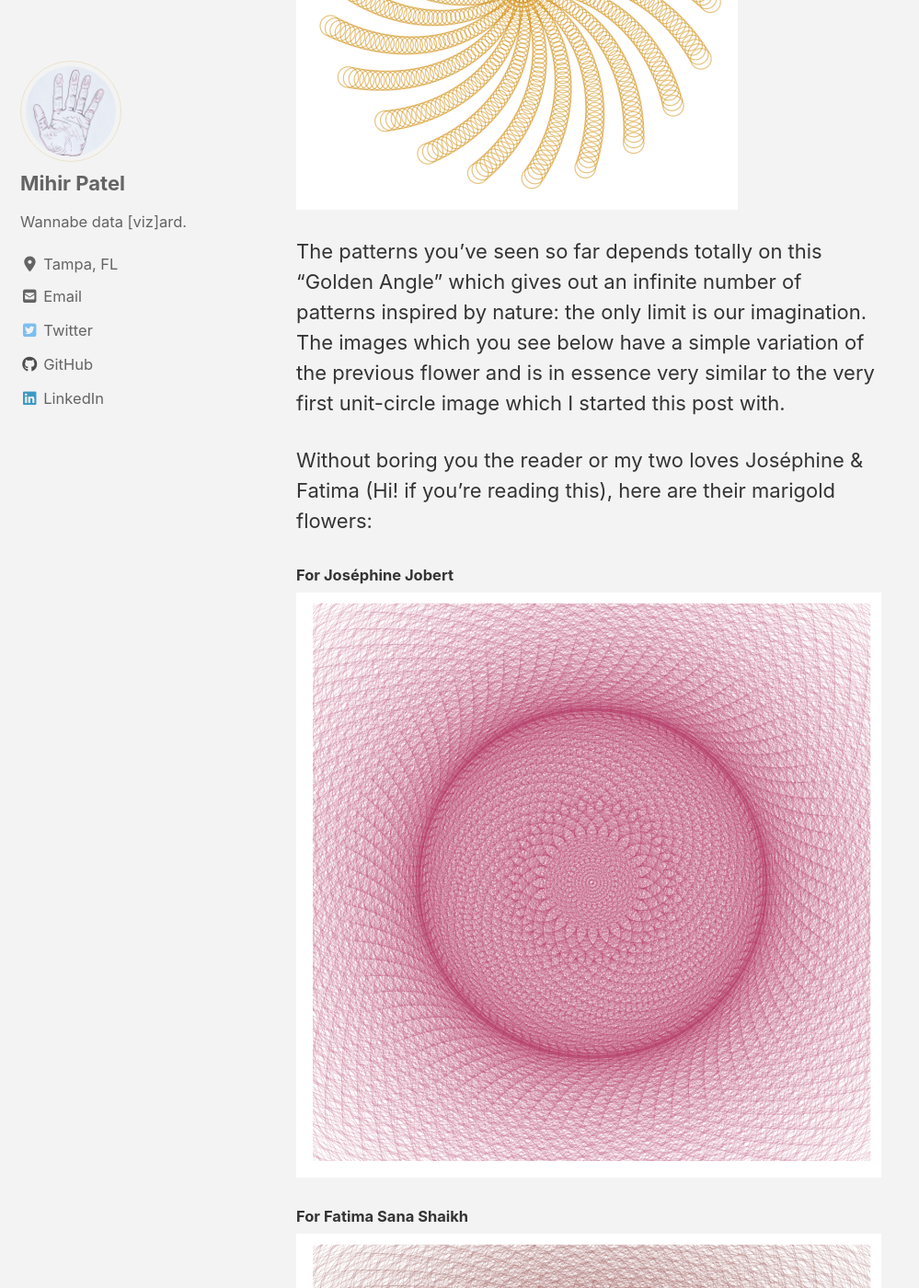
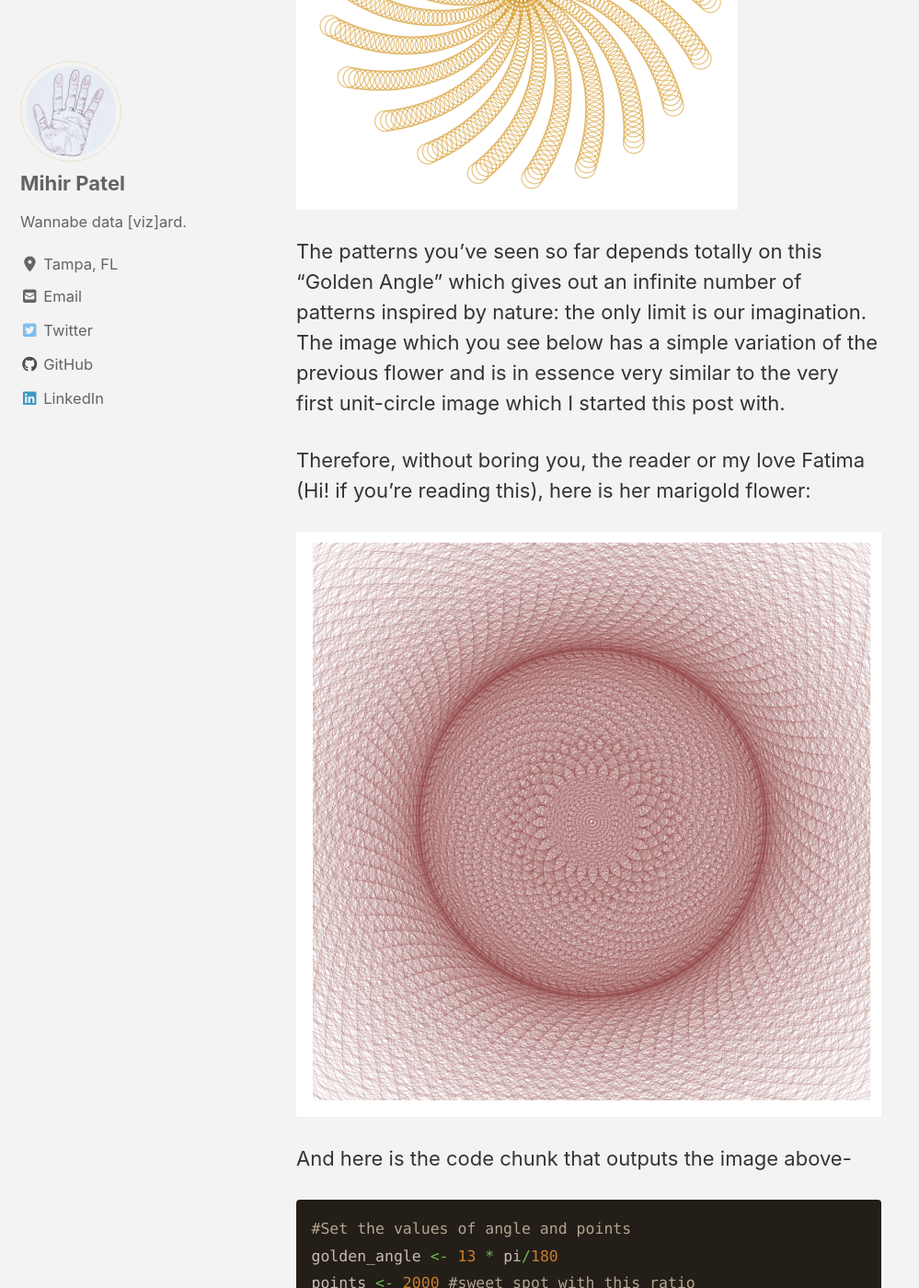
Before and after one commit to mihirp161/mihirp161.github.io, a Jekyll site: the page built from _posts/2020-02-16-marigold.md, in a window 1280 px wide and 1400 px high, scrolled down 4277 px. Shown: the whole window at 92% size, without its empty margins (0-999 px from the left). Built offline with Jekyll 4.4.1, drawn with Linux system fonts in a browser that asks for light colours; cached includes are drawn as plain includes; nearby versions of some CDN libraries; some of the changed text lies outside the part shown.

Commit message:
Update 2020-02-16-marigold.md

````diff
--- a/_posts/2020-02-16-marigold.md
+++ b/_posts/2020-02-16-marigold.md
@@ -8,7 +8,7 @@ mathjax: "true"
 ---
 R is a tool for doing serious statistics and data analysis. But not everything in life can be serious, life is also beautiful, and R can make beautiful things too. R can make art like [here](https://toadhanks.github.io/julia/), [here](https://toadhanks.github.io/barnsleysFern/) or [here](https://toadhanks.github.io/mandelbrot/).
 
-But today, I wanted to create marigold flowers for the Valentine's Day, and dedicate them to [Joséphine Jobert](https://en.wikipedia.org/wiki/Joséphine_Jobert) and [Fatima Sana Shaikh](https://en.wikipedia.org/wiki/Fatima_Sana_Shaikh), (only) two of my crushes.
+But today, I wanted to create a marigold flower for the Valentine's Day, and dedicate it to one & only [Fatima Sana Shaikh](https://en.wikipedia.org/wiki/Fatima_Sana_Shaikh).
 
 A rather short **source code** for this post can be found on my [GitHub](https://github.com/ToadHanks/marigold-phyllotaxis_R).
 
@@ -37,17 +37,13 @@ As you can see these patterns are very sensitive to the angle between the points
 
    <img src="{{ site.url }}{{ site.baseurl }}/images/marigold/angled_spiral.png" alt="">
 
-The patterns you've seen so far depends totally on this "Golden Angle" which gives out an infinite number of patterns inspired by nature: the only limit is our imagination. The images which you see below have a simple variation of the previous flower and is in essence very similar to the very first unit-circle image which I started this post with.
+The patterns you've seen so far depends totally on this "Golden Angle" which gives out an infinite number of patterns inspired by nature: the only limit is our imagination. The image which you see below has a simple variation of the previous flower and is in essence very similar to the very first unit-circle image which I started this post with.
 
-Without boring you the reader or my two loves Joséphine & Fatima (Hi! if you're reading this), here are their marigold flowers:
+Therefore, without boring you, the reader or my love Fatima (Hi! if you're reading this), here is her marigold flower:
 
-####                                         For Joséphine Jobert
-   <img src="{{ site.url }}{{ site.baseurl }}/images/marigold/Phyllotaxis_josephine.png" alt="">
-
-####                                         For Fatima Sana Shaikh
    <img src="{{ site.url }}{{ site.baseurl }}/images/marigold/Phyllotaxis_fatima.png" alt="">
 
-And here is the code chunk that outputs these images above-
+And here is the code chunk that outputs the image above-
 
 ```r
 #Set the values of angle and points
@@ -68,9 +64,9 @@ ggplot(df, aes(x * t, y * t))+
     #Some more boring code....
 ```
 
-If you want to learn more about the process and golden angle, read this [Pricenton](https://www.princeton.edu/~akosmrlj/MAE545_S2017/lecture12_slides.pdf) notes. I've made these flowers with the spiral method, but there are additional methods, especially one with Fibonacci series, that produces even better results and more spirals as we increase the number of points.
+If you want to learn more about the process and golden angle, read this [Pricenton](https://www.princeton.edu/~akosmrlj/MAE545_S2017/lecture12_slides.pdf) notes. I've made the flower with the spiral method, but there are additional methods, especially one with Fibonacci series, that produces even better results and more spirals as we increase the number of points.
 
-Happy Valentine's Day!
+Happy Valentine's Day! And I love you Fatima 💖
 
 **NOTE**: Thank you very much for reading! If you discover any mistakes or want to offer any feedback, please feel free to email me.
 {: .notice--success}
````
